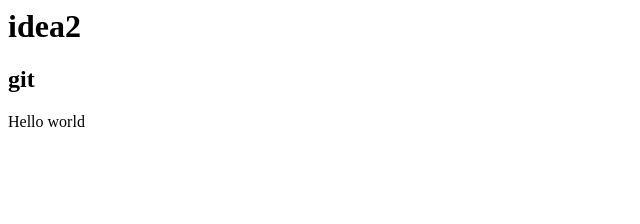
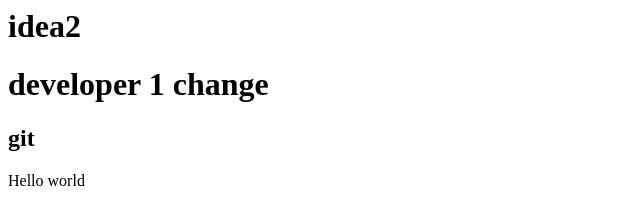
Before and after one commit to amahajan07/webrepo001, a plain HTML site: page index.html in a window 1280 px wide. Shown: the whole page, without its empty margins (0-640 px from the left). Drawn offline with Linux system fonts and the light colour scheme.

Commit message:
dev1 change

```diff
--- a/index.html
+++ b/index.html
@@ -2,6 +2,7 @@
 <header>
     <title>This is title</title>
     <h1>idea2</h1>
+     <h1>developer 1 change </h1>
     <h2> git </h2>
     <title>This is title Welcome</title>
 </header>
```
